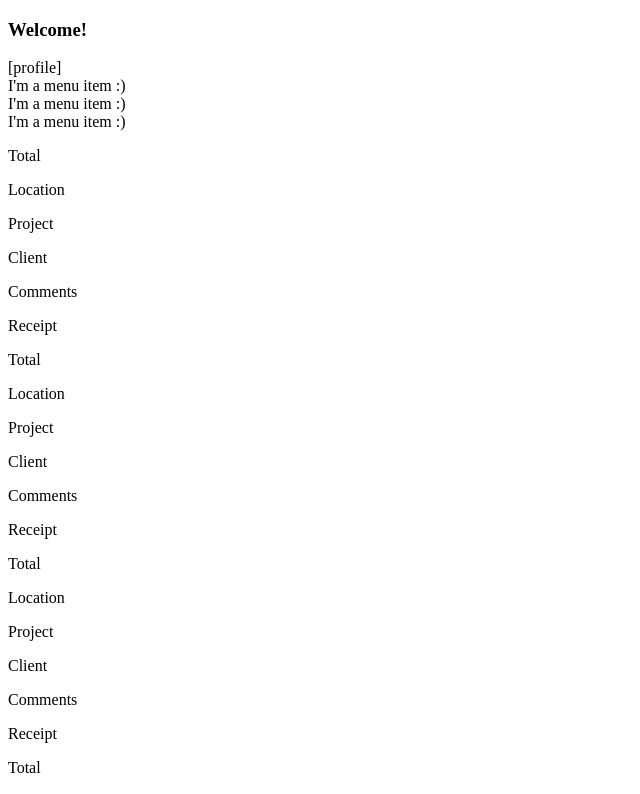
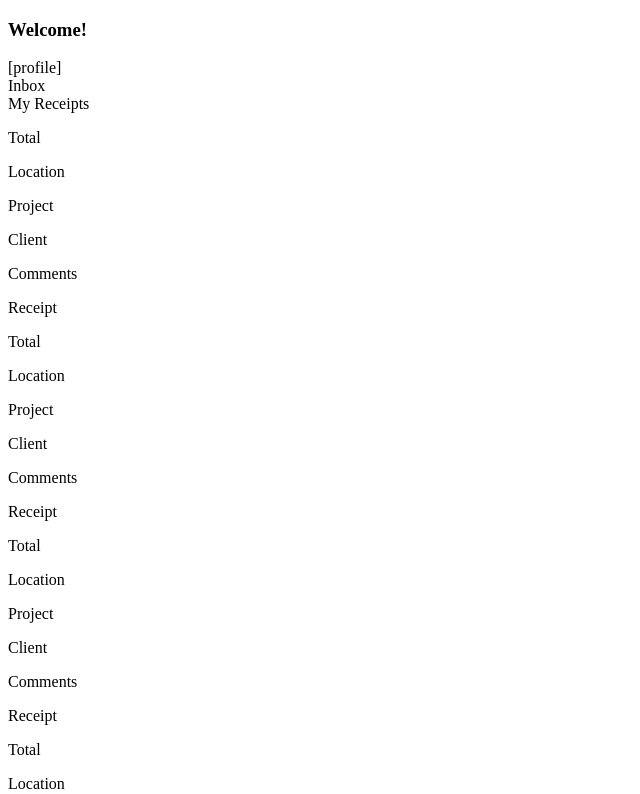
Before and after one commit to hjmccain/expense-app, a React (Create React App) app in the folder client/: page / in a window 1280 px wide. Shown: the top 794 px of the page, without its empty margins (0-640 px from the left). Built offline with nearby package versions, Linux system fonts and the light colour scheme.

Commit message:
Pass down button label to menu item.

```diff
--- a/client/src/cardholder/sidebar/menu.js
+++ b/client/src/cardholder/sidebar/menu.js
@@ -4,9 +4,8 @@ import MenuItem from './MenuItem';
 const SidebarMenu = props => {
   return (
     <div>
-      <MenuItem />
-      <MenuItem />
-      <MenuItem />
+      <MenuItem label="Inbox" />
+      <MenuItem label="My Receipts" />
     </div>
   );
 };
--- a/client/src/cardholder/sidebar/menuItem.js
+++ b/client/src/cardholder/sidebar/menuItem.js
@@ -2,7 +2,7 @@ import React from 'react';
 
 const SidebarMenuItem = props => {
   return (
-    <div>I'm a menu item :)</div>
+    <div>{props.label}</div>
   );
 };
 
```
